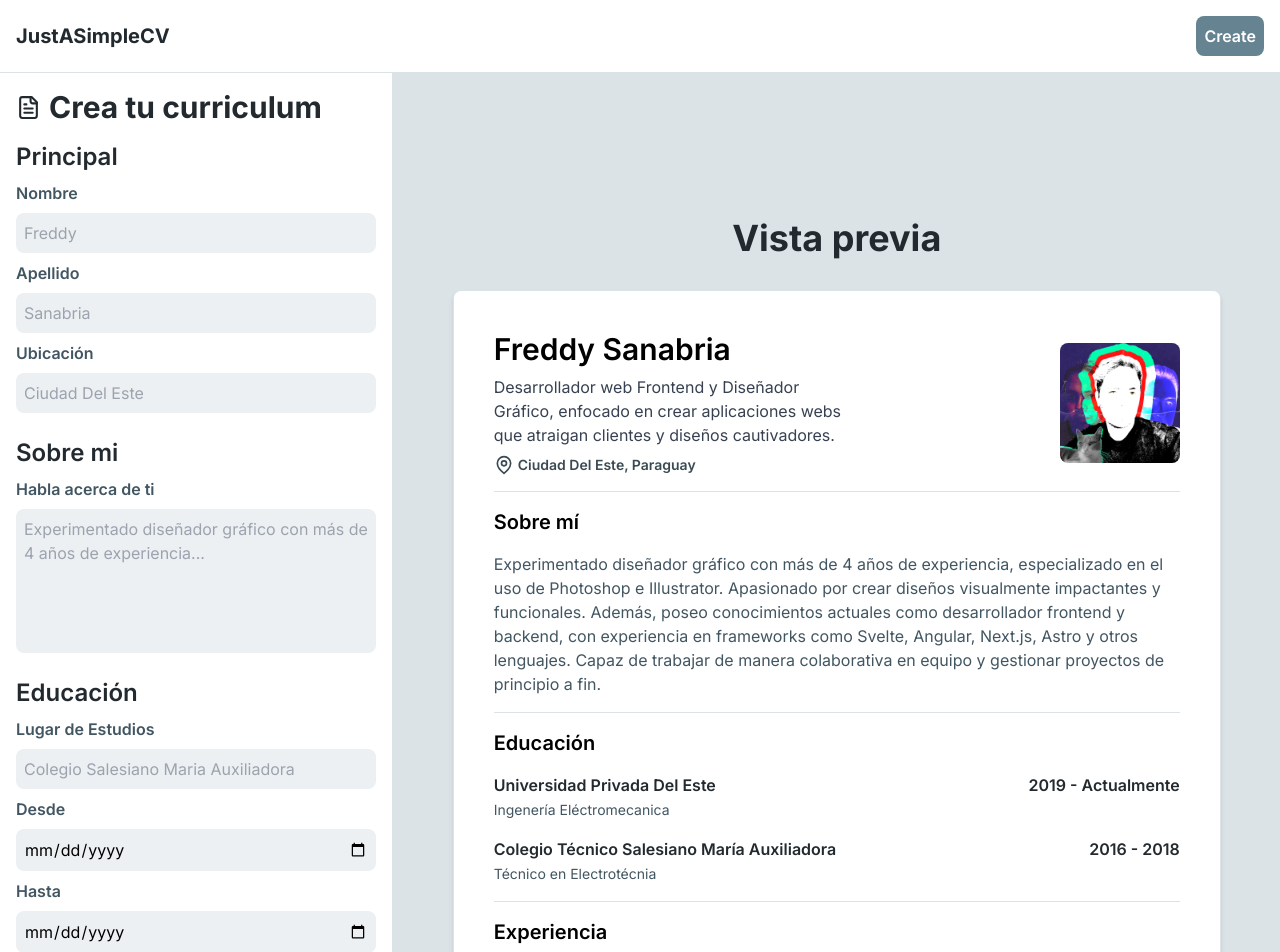
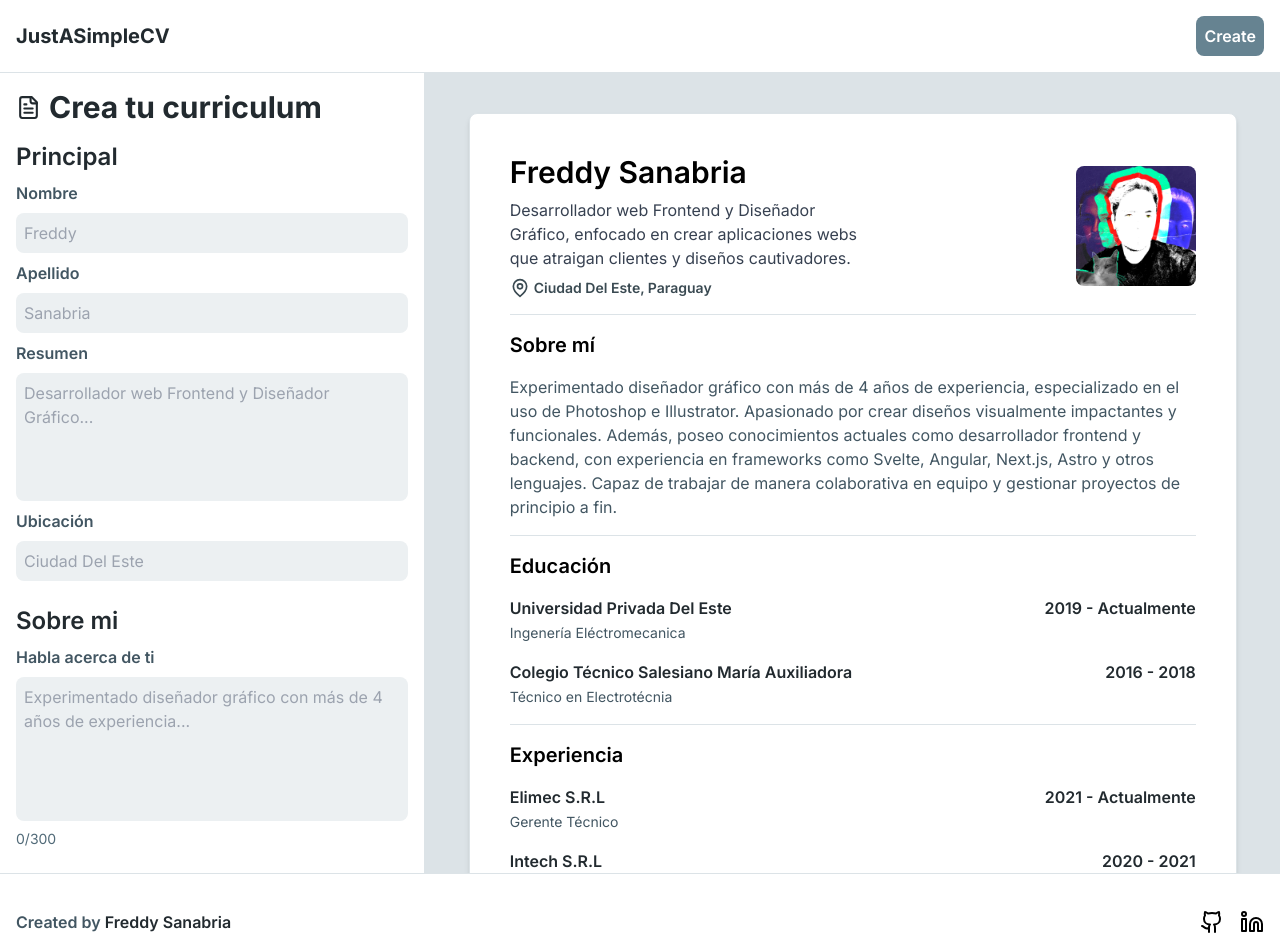
Before and after one commit to freddwithy/just-a-simple-cv, a Next.js app: page /create in a window 1280 px wide. Shown: the top 952 px of the page. Built offline with nearby package versions, Linux system fonts and the light colour scheme.

Commit message:
better design

```diff
--- a/app/create/components/CV.tsx
+++ b/app/create/components/CV.tsx
@@ -5,6 +5,7 @@ import React from "react"
 interface CVProps {
     formDataToCV: {
         name: string,
+        resume: string,
         lastName: string,
         location: string,
         aboutYou: string,
@@ -21,6 +22,7 @@ export const CVComponent: React.FC<CVProps> = ({
     formDataToCV: {
         name,
         lastName,
+        resume,
         aboutYou,
         educationEndDate,
         educationInitDate,
@@ -36,7 +38,7 @@ export const CVComponent: React.FC<CVProps> = ({
             <div className="flex justify-between border-b border-mystic-200 pb-4 items-center">
                 <div className="flex gap-y-2 flex-col max-w-md w-full">
                         <h3 className="text-3xl font-semibold">{name} {lastName}</h3>
-                    <p className="text-balance text-gray-700">Desarrollador web Frontend y Diseñador Gráfico, enfocado en crear aplicaciones webs que atraigan clientes y diseños cautivadores.</p>
+                    <p className="text-balance break-words text-gray-700">{resume}</p>
                     <p className="text-sm font-semibold text-mystic-800 flex gap-x-1 items-center">
                         <MapPin size={20}/>
                         {location}
@@ -48,7 +50,7 @@ export const CVComponent: React.FC<CVProps> = ({
             </div>
             <div className="py-4 border-b border-mystic-200">
                 <h4 className="text-xl font-semibold pb-4">Sobre mí</h4>
-                <p className="text-pretty text-mystic-700">
+                <p className="text-mystic-700 max-w-max text-pretty break-words">
                     {aboutYou}
                 </p>
             </div>
--- a/app/create/components/CVForm.tsx
+++ b/app/create/components/CVForm.tsx
@@ -9,9 +9,11 @@ interface CvFormProps {
 
 
 export const CVFormComponent: React.FC<CvFormProps> = ({sendData}) => {
+    const [text, setText] = useState('')
     const [data, setData] = useState({
         name: 'Freddy',
         lastName: 'Sanabria',
+        resume: 'Desarrollador web Frontend y Diseñador Gráfico, enfocado en crear aplicaciones webs que atraigan clientes y diseños cautivadores.',
         location: 'Ciudad Del Este, Paraguay',
         aboutYou: 'Experimentado diseñador gráfico con más de 4 años de experiencia, especializado en el uso de Photoshop e Illustrator. Apasionado por crear diseños visualmente impactantes y funcionales. Además, poseo conocimientos actuales como desarrollador frontend y backend, con experiencia en frameworks como Svelte, Angular, Next.js, Astro y otros lenguajes. Capaz de trabajar de manera colaborativa en equipo y gestionar proyectos de principio a fin.',
         educationPlace: 'Universidad Privada Del Este',
@@ -34,9 +36,13 @@ export const CVFormComponent: React.FC<CvFormProps> = ({sendData}) => {
         })
     }
 
+    const handleText = (e: React.ChangeEvent<HTMLTextAreaElement>) => {
+        setText(e.target.value)
+    }
+
 
     return (
-        <aside className="min-w-40 max-w-lg flex-grow">
+        <aside className="min-w-40 max-w-lg flex-grow max-h-screen overflow-scroll">
             <nav className="flex flex-col w-full p-4 gap-y-4">
                 <h2 className="text-3xl font-bold text-mystic-950 flex gap-x-2 items-center">
                     <FileText size={25} />
@@ -54,6 +60,10 @@ export const CVFormComponent: React.FC<CvFormProps> = ({sendData}) => {
                             <input  type="text" name="lastName" placeholder="Sanabria" className="p-2 bg-mystic-100 rounded-lg"/>
                         </div>
                         <div className="flex flex-col gap-y-2">
+                            <label htmlFor="" className="font-semibold text-mystic-700">Resumen</label>
+                            <textarea name="resume" placeholder='Desarrollador web Frontend y Diseñador Gráfico...' className="p-2 bg-mystic-100 rounded-lg resize-none h-32"/>
+                        </div>
+                        <div className="flex flex-col gap-y-2">
                             <label htmlFor="" className="font-semibold text-mystic-700">Ubicación</label>
                             <input  type="text" name="location" placeholder="Ciudad Del Este" className="p-2 bg-mystic-100 rounded-lg"/>
                         </div>
@@ -62,7 +72,8 @@ export const CVFormComponent: React.FC<CvFormProps> = ({sendData}) => {
                         <h3 className="text-2xl font-semibold text-mystic-950">Sobre mi</h3>
                         <div className="flex flex-col gap-y-2">
                             <label htmlFor="" className="font-semibold text-mystic-700">Habla acerca de ti</label>
-                            <textarea placeholder="Experimentado diseñador gráfico con más de 4 años de experiencia..." className="p-2 bg-mystic-100 rounded-lg h-36 resize-none" name="aboutYou"/>
+                            <textarea onChange={handleText} maxLength={300} placeholder="Experimentado diseñador gráfico con más de 4 años de experiencia..." className="p-2 bg-mystic-100 rounded-lg h-36 resize-none" name="aboutYou"/>
+                            <span className="text-sm text-mystic-600">{text.length}/300</span>
                         </div>
                     </div>
                     <div className="space-y-2">
@@ -71,9 +82,9 @@ export const CVFormComponent: React.FC<CvFormProps> = ({sendData}) => {
                             <label htmlFor="" className="font-semibold text-mystic-700">Lugar de Estudios</label>
                             <input type="text" name="educationPlace" placeholder="Colegio Salesiano Maria Auxiliadora" className="p-2 bg-mystic-100 rounded-lg"/>
                             <label htmlFor="" className="font-semibold text-mystic-700">Desde</label>
-                            <input type="date" name="educationInitDate" className="p-2 bg-mystic-100 rounded-lg" />
+                            <input type="text" placeholder="2016" name="educationInitDate" className="p-2 bg-mystic-100 rounded-lg" />
                             <label htmlFor="" className="font-semibold text-mystic-700">Hasta</label>
-                            <input type="date" name="educationEndDate" className="p-2 bg-mystic-100 rounded-lg" />
+                            <input type="text" placeholder="2018" name="educationEndDate" className="p-2 bg-mystic-100 rounded-lg" />
                         </div>
                         <button className="bg-mystic-600 hover:bg-mystic-500 text-white py-2 px-3 rounded-lg flex gap-x-2"><Plus />Añadir otro</button>
                     </div>
--- a/app/create/page.tsx
+++ b/app/create/page.tsx
@@ -7,16 +7,17 @@ import { useState } from "react"
 
 export default function CreatePage () {
     const [data, setData] = useState({
-        name: 'Freddy',
-        lastName: 'Sanabria',
-        location: 'Ciudad Del Este, Paraguay',
-        aboutYou: 'Experimentado diseñador gráfico con más de 4 años de experiencia, especializado en el uso de Photoshop e Illustrator. Apasionado por crear diseños visualmente impactantes y funcionales. Además, poseo conocimientos actuales como desarrollador frontend y backend, con experiencia en frameworks como Svelte, Angular, Next.js, Astro y otros lenguajes. Capaz de trabajar de manera colaborativa en equipo y gestionar proyectos de principio a fin.',
-        educationPlace: 'Universidad Privada Del Este',
-        educationInitDate: '2019',
-        educationEndDate: 'Actualmente',
-        experiencePlace: 'Elimec S.R.L',
-        experienceInitDate: '2021',
-        experienceEndDate: 'Actualmente'
+        name: '',
+        resume: '',
+        lastName: '',
+        location: '',
+        aboutYou: '',
+        educationPlace: '',
+        educationInitDate: '',
+        educationEndDate: '',
+        experiencePlace: '',
+        experienceInitDate: '',
+        experienceEndDate: ''
     })
 
     const formData = (formDatas: any) => {
@@ -27,8 +28,7 @@ export default function CreatePage () {
         <Container>
             <div className="flex flex-col md:flex-row">
                 <CVFormComponent sendData={formData} />
-                <main className="border-l border-mystic-200 h-auto flex items-center justify-center p-8 bg-mystic-200 flex-col gap-y-8 flex-grow">
-                    <h2 className="text-4xl font-bold text-mystic-950">Vista previa</h2>
+                <main className="border-l py-10 border-mystic-200 flex items-center bg-mystic-200 flex-col gap-y-8 flex-grow max-h-screen overflow-scroll">
                     <CVComponent formDataToCV={data} />
                 </main>
             </div>
```
